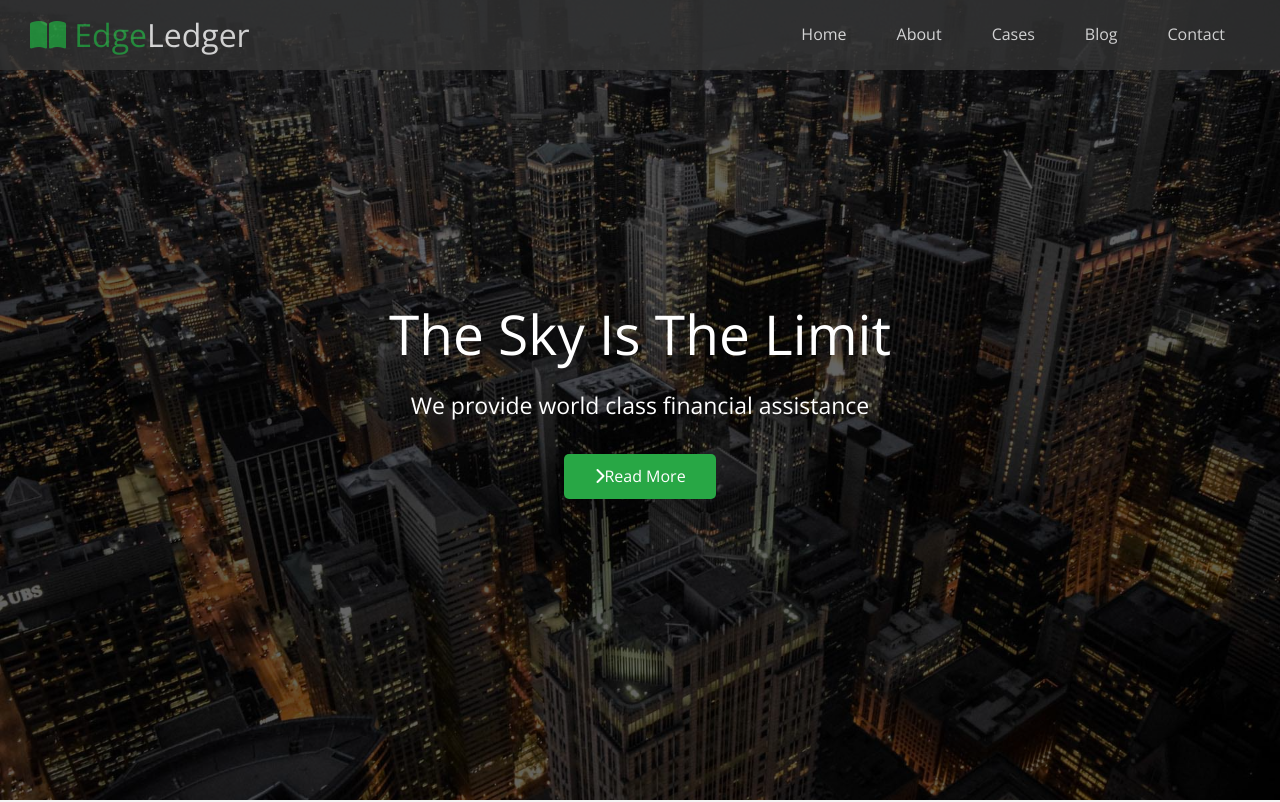
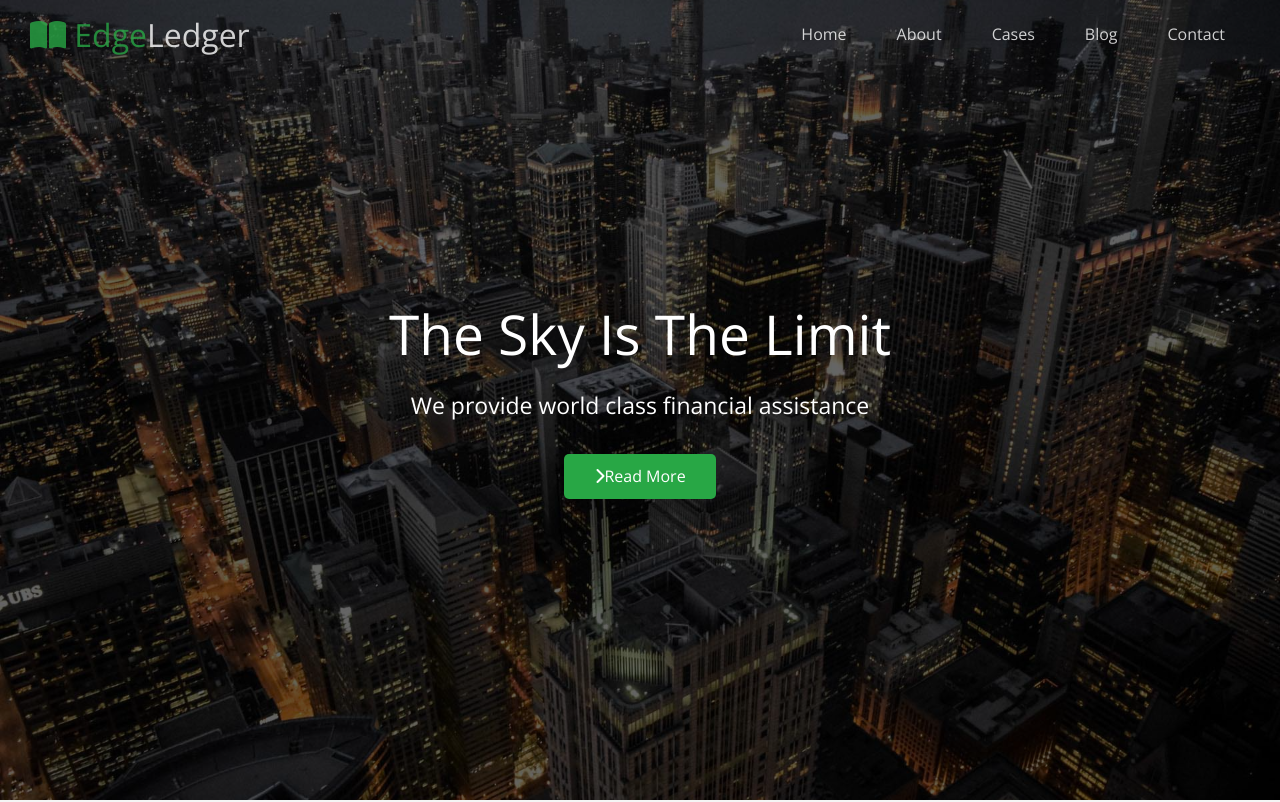
Before and after one commit to SiphoPrinceMarubelela/EdgeLedger, a plain HTML site: page index.html in a window 1280 px wide. Shown: the top 802 px of the page. Drawn offline with nearby package versions, Linux system fonts and the light colour scheme.

Commit message:
added navbar transparency control

```diff
--- a/index.html
+++ b/index.html
@@ -14,7 +14,7 @@
 <body id="'home">
 
     <header class="hero">
-        <div class="navbar" id="navbar">
+        <div class="navbar top" id="navbar">
             <h1 class="logo">
                 <span class="text-primary"><i class="fas fa-book-open"></i> Edge</span>Ledger
             </h1>
@@ -227,5 +227,19 @@
         <pstyle="position: relative; margin-top: 10px>Copyright &copy; 2023 - EdgeLedger</p>
     </footer>
 
+    <!--navbar transparency control-->
+    <script>
+        const navbar = document.getElementById('navbar');
+        window.onscroll = function() {
+            //after 100px remove transparency
+            if(window.pageYOffset > 100) {
+                navbar.classList.remove('top');
+            } else {
+                //show transparency on navbar
+                navbar.classList.add('top');
+            }
+        }
+    </script>
+
 </body>
 </html>
```
